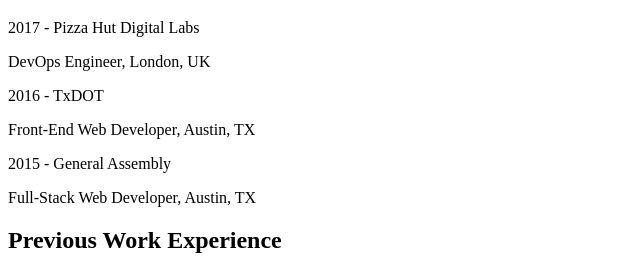
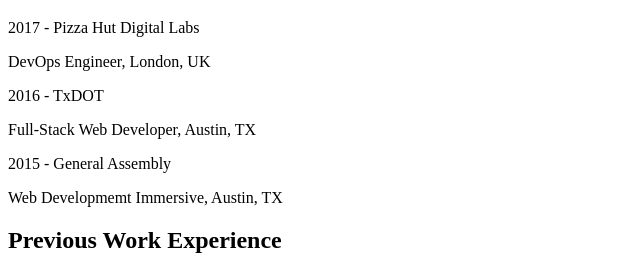
Before and after one commit to mhackersu/cv-app, a React (Vite) app: page / in a window 1280 px wide. Shown: the part 1684-1941 px from the top of the page, without its empty margins (0-640 px from the left). Built offline with nearby package versions, Linux system fonts and the light colour scheme.

Commit message:
Update Resume.tsx

```diff
--- a/src/components/Resume.tsx
+++ b/src/components/Resume.tsx
@@ -220,11 +220,11 @@
             <p className="text-lg font-bold">
               2016 - TxDOT
             </p>
-            <p>Front-End Web Developer, Austin, TX</p>
+            <p>Full-Stack Web Developer, Austin, TX</p>
           </div>
           <div className="mb-6">
             <p className="text-lg font-bold">2015 - General Assembly</p>
-            <p>Full-Stack Web Developer, Austin, TX</p>
+            <p>Web Developmemt Immersive, Austin, TX</p>
           </div>
         </section>
         <section className="mb-8">
```
